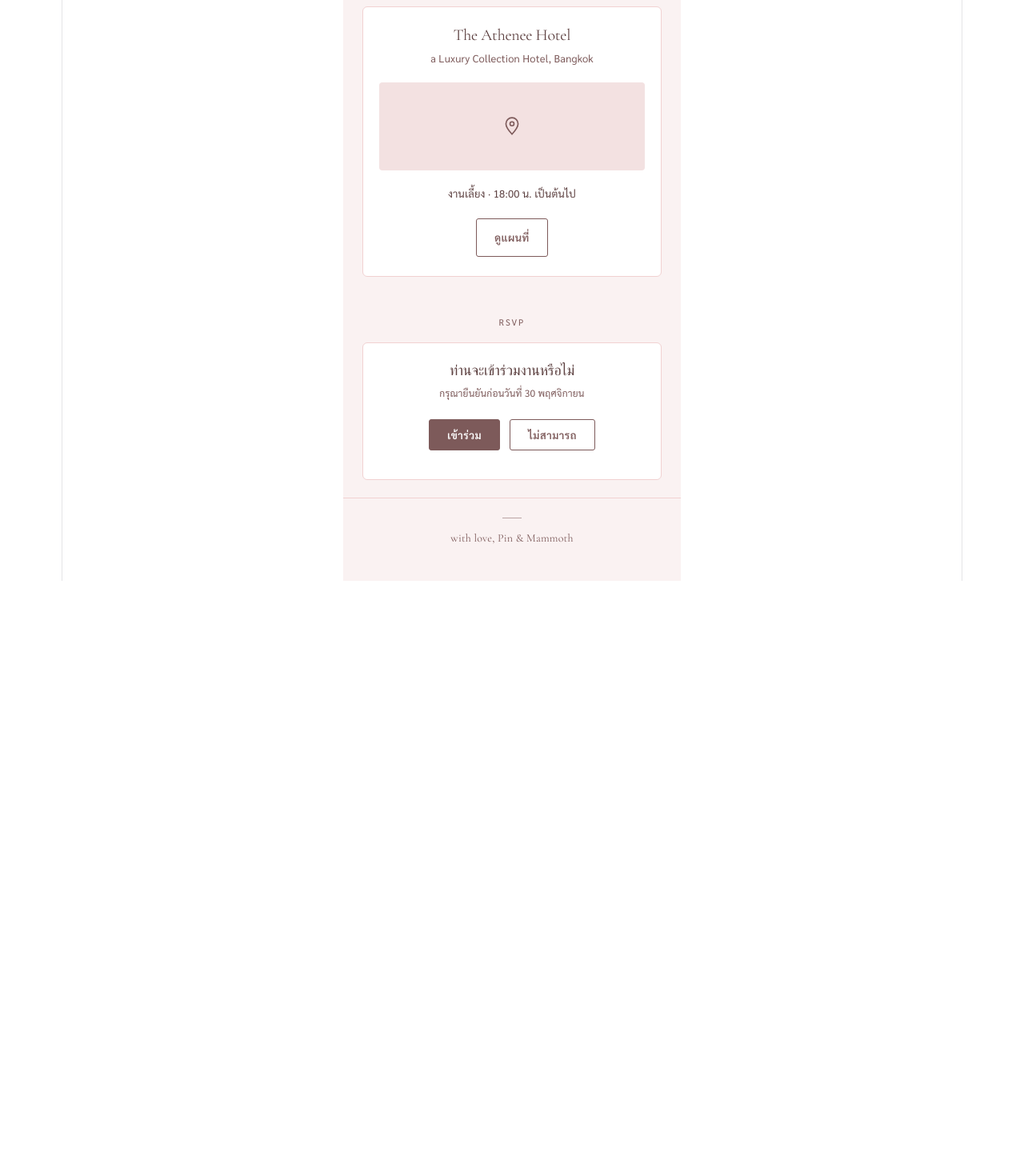
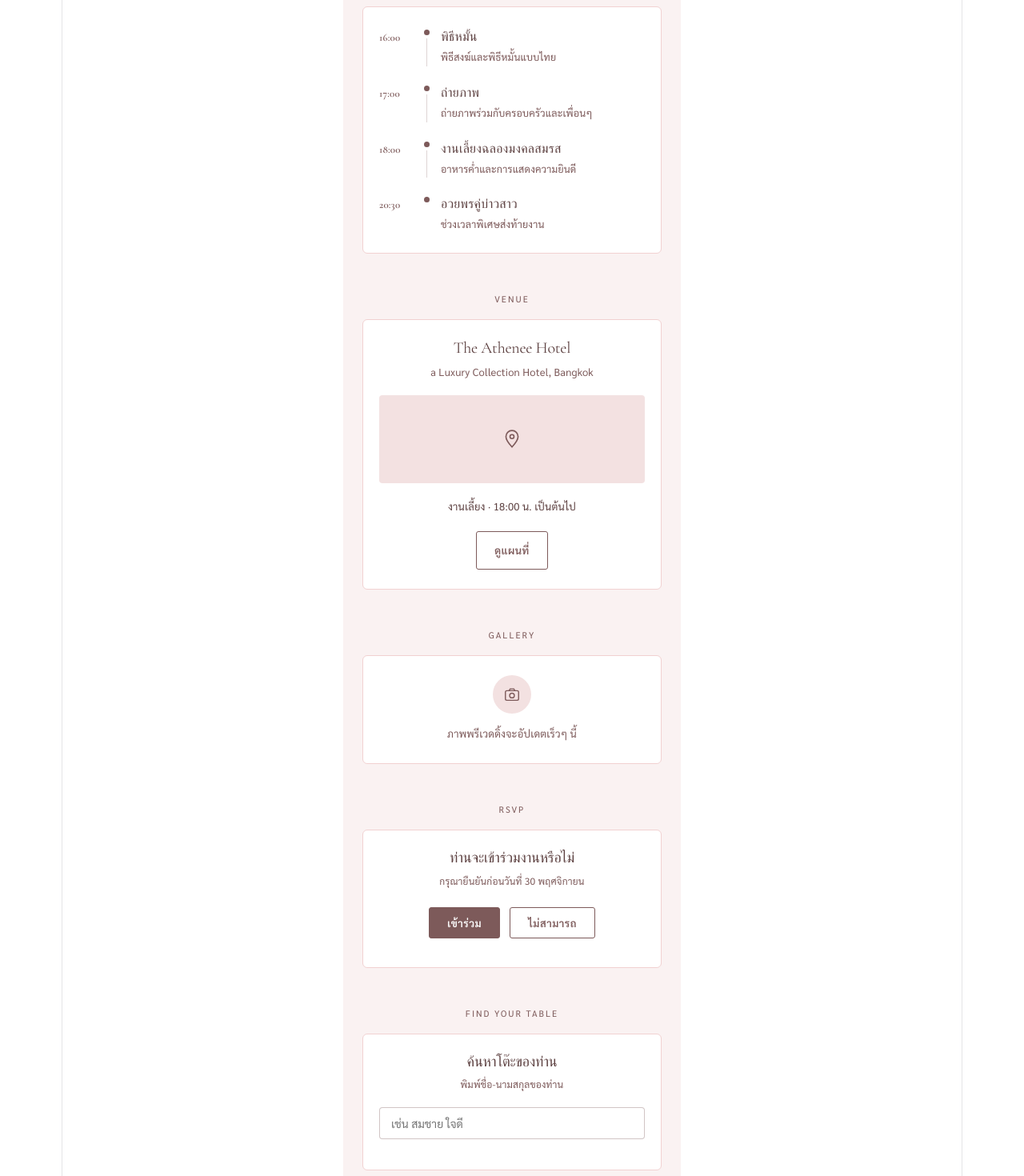
Before and after one commit to ThanesW/PinMoth_Wedding, a React (Vite) app: page / in a window 1280 px wide. Shown: the part 480-1950 px from the top of the page at 80% size. Before the commit the page ends 1206 px from the top, so only its background shows below. Built offline with nearby package versions, Linux system fonts and the light colour scheme; a web font is replaced by a local one.

Commit message:
Add wedding timeline, gallery, and find-your-table sections

```diff
--- a/src/WeddingSite.css
+++ b/src/WeddingSite.css
@@ -212,3 +212,166 @@
     transition: none;
   }
 }
+
+/* ---- Timeline ---- */
+.wedding-timeline {
+  text-align: left;
+}
+
+.wedding-timeline-item {
+  display: flex;
+  gap: 14px;
+  padding-bottom: 20px;
+}
+
+.wedding-timeline-item:last-child {
+  padding-bottom: 0;
+}
+
+.wedding-timeline-time {
+  font-family: 'Cormorant Garamond', serif;
+  font-weight: 600;
+  font-size: 13px;
+  color: #7d5a5a;
+  min-width: 42px;
+  padding-top: 1px;
+  flex-shrink: 0;
+}
+
+.wedding-timeline-marker-col {
+  display: flex;
+  flex-direction: column;
+  align-items: center;
+  flex-shrink: 0;
+}
+
+.wedding-timeline-dot {
+  width: 7px;
+  height: 7px;
+  border-radius: 50%;
+  background: #7d5a5a;
+  margin-top: 4px;
+  flex-shrink: 0;
+}
+
+.wedding-timeline-line {
+  width: 1px;
+  flex: 1;
+  background: rgba(125, 90, 90, 0.25);
+  margin-top: 4px;
+}
+
+.wedding-timeline-content {
+  flex: 1;
+  padding-bottom: 2px;
+}
+
+.wedding-timeline-title {
+  font-family: 'Cormorant Garamond', serif;
+  font-size: 16px;
+  color: #5e4242;
+  margin: 0 0 3px;
+}
+
+.wedding-timeline-desc {
+  font-size: 12.5px;
+  color: #7d5a5a;
+  margin: 0;
+  line-height: 1.5;
+}
+
+/* ---- Gallery ---- */
+.wedding-gallery-grid {
+  display: grid;
+  grid-template-columns: repeat(3, 1fr);
+  gap: 6px;
+}
+
+.wedding-gallery-photo {
+  width: 100%;
+  aspect-ratio: 1 / 1;
+  object-fit: cover;
+  border-radius: 4px;
+  display: block;
+}
+
+.wedding-gallery-empty-icon {
+  width: 48px;
+  height: 48px;
+  border-radius: 50%;
+  background: #f3e1e1;
+  display: flex;
+  align-items: center;
+  justify-content: center;
+  margin: 0 auto 12px;
+}
+
+.wedding-gallery-empty-text {
+  font-size: 13px;
+  color: #7d5a5a;
+  margin: 0;
+}
+
+/* ---- Find your table ---- */
+.wedding-table-question {
+  font-family: 'Cormorant Garamond', serif;
+  font-size: 18px;
+  color: #5e4242;
+  margin: 0 0 4px;
+}
+
+.wedding-table-sub {
+  font-size: 12px;
+  color: #7d5a5a;
+  margin: 0 0 16px;
+}
+
+.wedding-input {
+  width: 100%;
+  box-sizing: border-box;
+  border: 0.5px solid rgba(125, 90, 90, 0.35);
+  border-radius: 4px;
+  padding: 10px 14px;
+  font-size: 14px;
+  font-family: 'Sarabun', sans-serif;
+  color: #5e4242;
+  background: #fff;
+  margin: 0 0 14px;
+}
+
+.wedding-input:focus-visible {
+  outline: 2px solid #7d5a5a;
+  outline-offset: 1px;
+}
+
+.wedding-table-results {
+  list-style: none;
+  margin: 0;
+  padding: 0;
+  text-align: left;
+}
+
+.wedding-table-result-item {
+  display: flex;
+  justify-content: space-between;
+  align-items: center;
+  padding: 10px 12px;
+  border: 0.5px solid #f1d1d1;
+  border-radius: 4px;
+  margin-bottom: 8px;
+  font-size: 13px;
+  color: #5e4242;
+  background: #fff;
+}
+
+.wedding-table-number {
+  font-family: 'Cormorant Garamond', serif;
+  font-weight: 600;
+  color: #7d5a5a;
+}
+
+.wedding-table-empty {
+  font-size: 13px;
+  color: #7d5a5a;
+  margin: 0;
+}
--- a/src/WeddingSite.jsx
+++ b/src/WeddingSite.jsx
@@ -7,6 +7,25 @@ const WEDDING_DATE = new Date('2026-12-19T18:00:00+07:00')
 // แก้ลิงก์แผนที่ตรงนี้ ถ้าเปลี่ยนสถานที่
 const MAP_URL =
   'https://www.google.co.th/maps/place/The+Athenee+Hotel,+a+Luxury+Collection+Hotel,+Bangkok/@13.7413541,100.5452001,17z/data=!4m9!3m8!1s0x30e2974d07377631:0xfd90058d241e8d30!5m2!4m1!1i2!8m2!3d13.7413541!4d100.547775!16s%2Fg%2F1v_v_ttb'
+
+// ตัวอย่างกำหนดการ — แก้เวลา/หัวข้อ/คำอธิบายให้ตรงกับงานจริง เพิ่ม/ลบรายการได้เลย
+const TIMELINE = [
+  { time: '16:00', title: 'พิธีหมั้น', desc: 'พิธีสงฆ์และพิธีหมั้นแบบไทย' },
+  { time: '17:00', title: 'ถ่ายภาพ', desc: 'ถ่ายภาพร่วมกับครอบครัวและเพื่อนๆ' },
+  { time: '18:00', title: 'งานเลี้ยงฉลองมงคลสมรส', desc: 'อาหารค่ำและการแสดงความยินดี' },
+  { time: '20:30', title: 'อวยพรคู่บ่าวสาว', desc: 'ช่วงเวลาพิเศษส่งท้ายงาน' },
+]
+
+// เพิ่มรูปจริงตรงนี้ทีหลังได้เลย เช่น { src: '/photos/pre-wed-01.jpg', alt: 'ปิ่นกับแมมมอธที่...' }
+// ถ้า array นี้ว่าง หน้าเว็บจะโชว์ข้อความ "ภาพจะอัปเดตเร็วๆ นี้" แทนโดยอัตโนมัติ
+const GALLERY_IMAGES = []
+
+// ตัวอย่างรายชื่อแขก — แทนที่ทั้งหมดด้วยรายชื่อจริงก่อนแชร์ลิงก์ให้แขก (ชื่อด้านล่างเป็นชื่อสมมติ)
+const GUEST_TABLES = [
+  { name: 'สมชาย ใจดี', table: 'A1' },
+  { name: 'วิภาวรรณ สุขใจ', table: 'A2' },
+  { name: 'ธนกร รักเรียน', table: 'B3' },
+]
 
 function getTimeLeft() {
   const diff = Math.max(0, WEDDING_DATE.getTime() - Date.now())
@@ -21,6 +40,7 @@ function getTimeLeft() {
 export default function WeddingSite() {
   const [timeLeft, setTimeLeft] = useState(getTimeLeft)
   const [rsvpStatus, setRsvpStatus] = useState(null)
+  const [tableQuery, setTableQuery] = useState('')
 
   useEffect(() => {
     const timer = setInterval(() => setTimeLeft(getTimeLeft()), 1000)
@@ -33,6 +53,11 @@ export default function WeddingSite() {
     { label: 'นาที', value: timeLeft.minutes },
     { label: 'วิ', value: timeLeft.seconds },
   ]
+
+  const trimmedQuery = tableQuery.trim()
+  const tableMatches = trimmedQuery
+    ? GUEST_TABLES.filter((g) => g.name.toLowerCase().includes(trimmedQuery.toLowerCase()))
+    : []
 
   return (
     <div className="wedding-page">
@@ -60,6 +85,27 @@ export default function WeddingSite() {
       </section>
 
       <section className="wedding-section">
+        <p className="wedding-eyebrow wedding-eyebrow--center">timeline</p>
+        <div className="wedding-card">
+          <div className="wedding-timeline">
+            {TIMELINE.map((item, i) => (
+              <div className="wedding-timeline-item" key={item.title}>
+                <div className="wedding-timeline-time">{item.time}</div>
+                <div className="wedding-timeline-marker-col">
+                  <span className="wedding-timeline-dot" />
+                  {i !== TIMELINE.length - 1 && <span className="wedding-timeline-line" />}
+                </div>
+                <div className="wedding-timeline-content">
+                  <h3 className="wedding-timeline-title">{item.title}</h3>
+                  <p className="wedding-timeline-desc">{item.desc}</p>
+                </div>
+              </div>
+            ))}
+          </div>
+        </div>
+      </section>
+
+      <section className="wedding-section">
         <p className="wedding-eyebrow wedding-eyebrow--center">venue</p>
         <div className="wedding-card wedding-card--center">
           <h2 className="wedding-venue-name">The Athenee Hotel</h2>
@@ -74,6 +120,30 @@ export default function WeddingSite() {
           <a className="wedding-btn" href={MAP_URL} target="_blank" rel="noopener noreferrer">
             ดูแผนที่
           </a>
+        </div>
+      </section>
+
+      <section className="wedding-section">
+        <p className="wedding-eyebrow wedding-eyebrow--center">gallery</p>
+        <div className="wedding-card wedding-card--center">
+          {GALLERY_IMAGES.length > 0 ? (
+            <div className="wedding-gallery-grid">
+              {GALLERY_IMAGES.map((img, i) => (
+                <img key={i} src={img.src} alt={img.alt} className="wedding-gallery-photo" />
+              ))}
+            </div>
+          ) : (
+            <>
+              <div className="wedding-gallery-empty-icon">
+                <svg width="22" height="22" viewBox="0 0 24 24" fill="none" stroke="#7D5A5A" strokeWidth="1.5">
+                  <rect x="3" y="7" width="18" height="13" rx="2" />
+                  <path d="M8 7l1.5-2.5h5L16 7" />
+                  <circle cx="12" cy="13.5" r="3.2" />
+                </svg>
+              </div>
+              <p className="wedding-gallery-empty-text">ภาพพรีเวดดิ้งจะอัปเดตเร็วๆ นี้</p>
+            </>
+          )}
         </div>
       </section>
 
@@ -95,6 +165,37 @@ export default function WeddingSite() {
         </div>
       </section>
 
+      <section className="wedding-section">
+        <p className="wedding-eyebrow wedding-eyebrow--center">find your table</p>
+        <div className="wedding-card wedding-card--center">
+          <h2 className="wedding-table-question">ค้นหาโต๊ะของท่าน</h2>
+          <p className="wedding-table-sub">พิมพ์ชื่อ-นามสกุลของท่าน</p>
+          <input
+            type="text"
+            className="wedding-input"
+            placeholder="เช่น สมชาย ใจดี"
+            value={tableQuery}
+            onChange={(e) => setTableQuery(e.target.value)}
+          />
+          {trimmedQuery !== '' && (
+            tableMatches.length > 0 ? (
+              <ul className="wedding-table-results">
+                {tableMatches.map((g) => (
+                  <li key={g.name} className="wedding-table-result-item">
+                    <span>{g.name}</span>
+                    <span className="wedding-table-number">โต๊ะ {g.table}</span>
+                  </li>
+                ))}
+              </ul>
+            ) : (
+              <p className="wedding-table-empty">
+                ไม่พบชื่อนี้ในรายชื่อ ลองตรวจสอบการสะกด หรือทักหาเจ้าบ่าวเจ้าสาวได้เลยค่ะ
+              </p>
+            )
+          )}
+        </div>
+      </section>
+
       <footer className="wedding-footer">
         <div className="wedding-divider wedding-divider--small" />
         <p className="wedding-footer-text">with love, Pin &amp; Mammoth</p>
```
